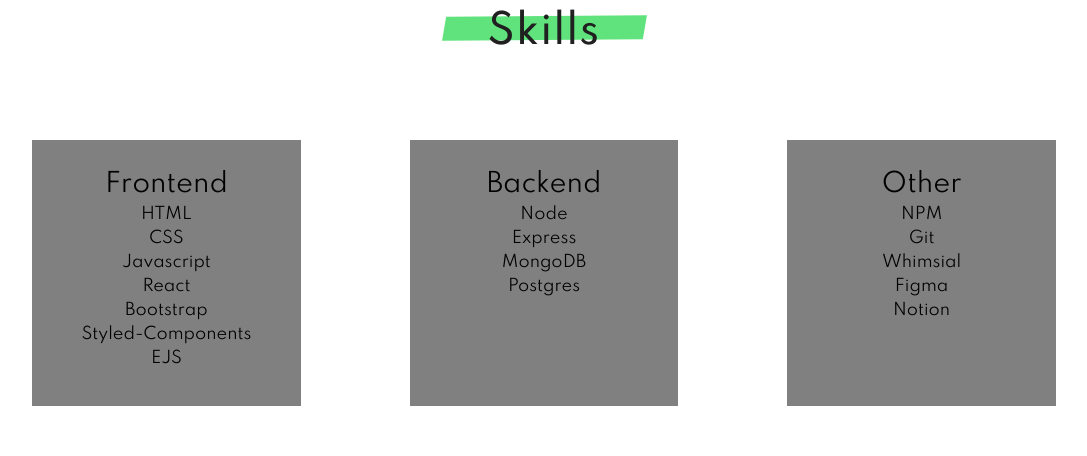
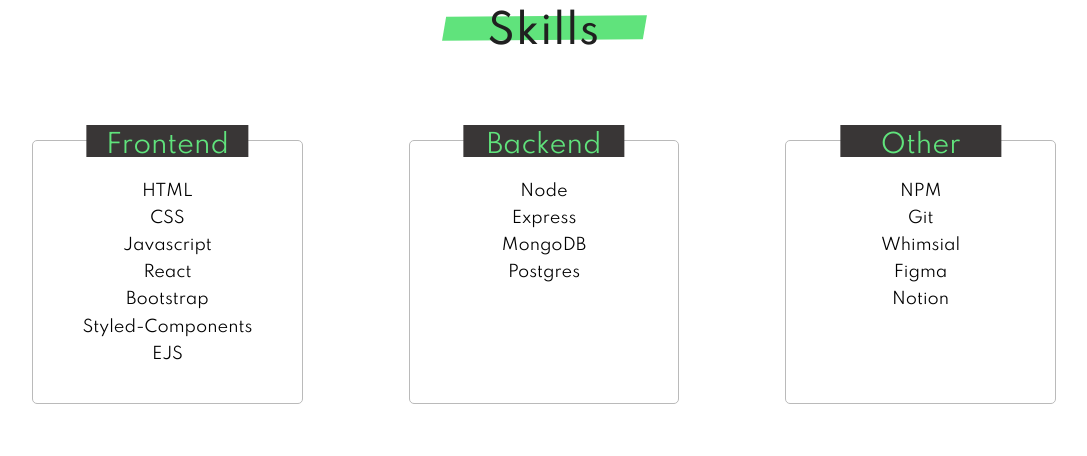
Before and after one commit to cnestordev/portfolio, a React (Create React App) app: page / in a window 1280 px wide. Shown: the part 860-1316 px from the top of the page, without its empty margins (96-1183 px from the left). Built offline with nearby package versions, Linux system fonts and the light colour scheme.

Commit message:
adds background color to section headers

```diff
--- a/public/styles.css
+++ b/public/styles.css
@@ -306,8 +306,10 @@
 }
 
 .skillBox {
+  border: 1px solid #bababa;
+  border-radius: 5px;
   display: inline-block;
-  background: gray;
+  background: white;
   padding: 2rem;
   text-align: center;
   position: relative;
@@ -316,11 +318,22 @@
 
 .skillBox h4 {
   font-size: 1.6rem;
+  background: #393636;
+  color: #60e37c;
+  margin: 0;
+  padding: 0.5rem 0;
+  position: absolute;
+  top: 0;
+  left: 50%;
+  transform: translate(-50%, -50%);
+  width: 60%;
+  height: 2vh;
 }
 
 .skillBox p {
   font-size: 1rem;
   margin: 0.5rem 0;
+  padding: 0.1rem 0;
 }
 
 /* Projects Component ------------------------------------------ */
```
